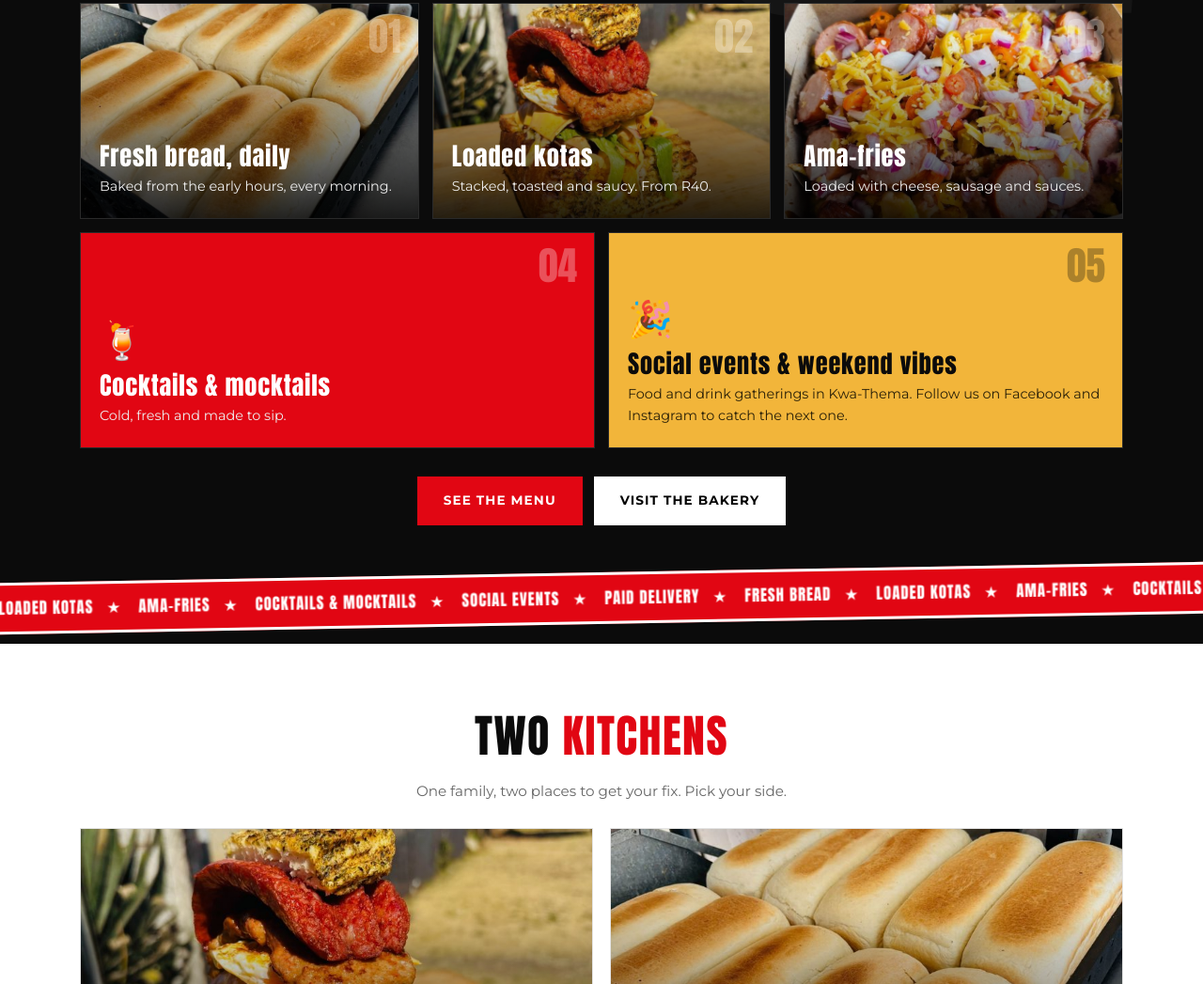
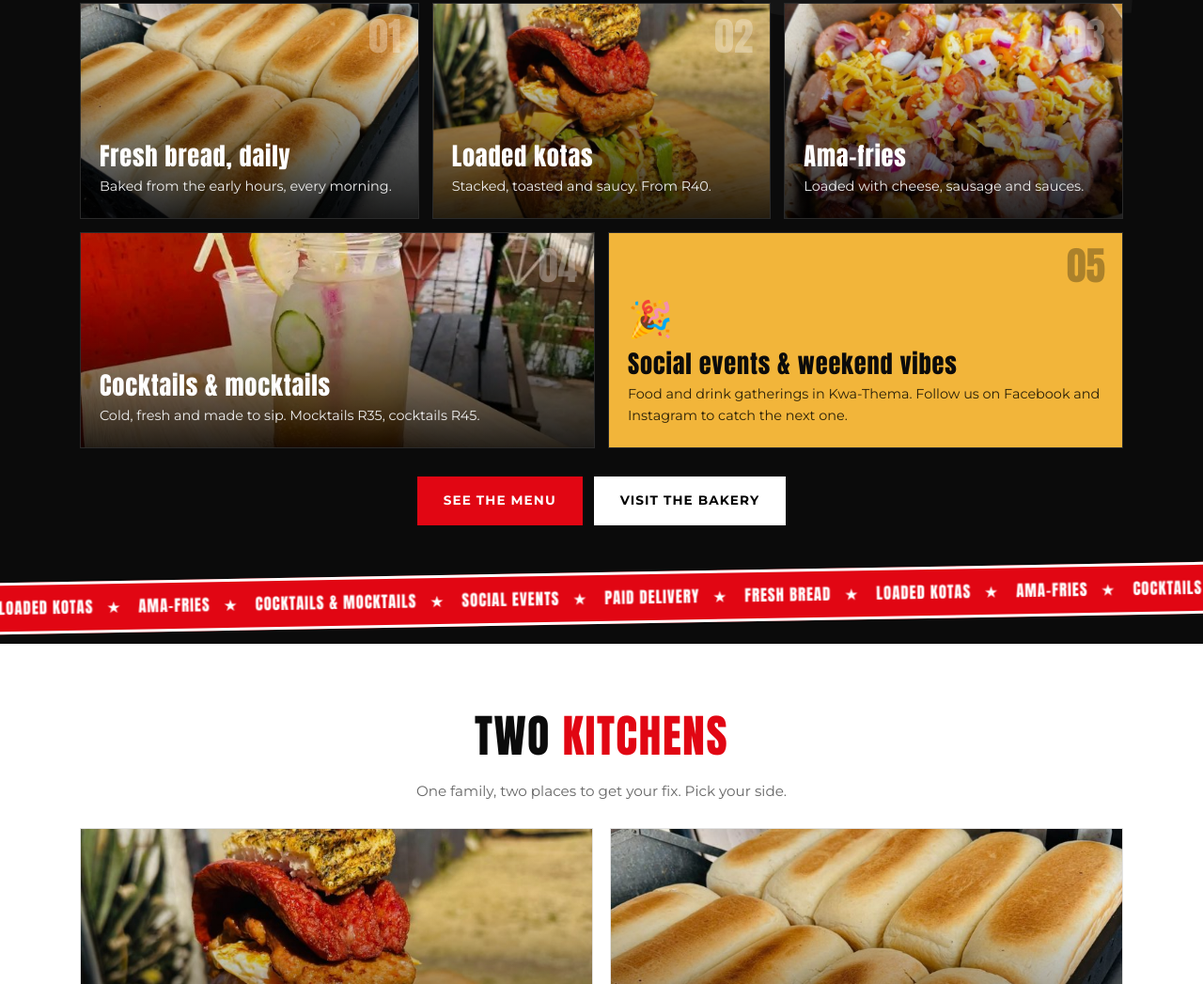
Before and after one commit to MohapiJrTom99/the-exclusives-017, a plain HTML site: page index.html in a window 1280 px wide. Shown: the part 1031-2078 px from the top of the page at 94% size. Drawn offline with Linux system fonts and the light colour scheme.

Commit message:
Drinks photo on All About tile

```diff
--- a/index.html
+++ b/index.html
@@ -74,7 +74,7 @@
       <div class="au-tile t-photo" style="--bg:url('images/bakery-tray.jpg')"><span class="au-no">01</span><h3>Fresh bread, daily</h3><p>Baked from the early hours, every morning.</p></div>
       <div class="au-tile t-photo" style="--bg:url('images/kota-1.jpg')"><span class="au-no">02</span><h3>Loaded kotas</h3><p>Stacked, toasted and saucy. From R40.</p></div>
       <div class="au-tile t-photo" style="--bg:url('images/fries-1.jpg')"><span class="au-no">03</span><h3>Ama-fries</h3><p>Loaded with cheese, sausage and sauces.</p></div>
-      <div class="au-tile t-red"><span class="au-no">04</span><span class="au-ico">&#127865;</span><h3>Cocktails &amp; mocktails</h3><p>Cold, fresh and made to sip.</p></div>
+      <div class="au-tile t-photo" style="--bg:url('images/drinks.jpg')"><span class="au-no">04</span><h3>Cocktails &amp; mocktails</h3><p>Cold, fresh and made to sip. Mocktails R35, cocktails R45.</p></div>
       <div class="au-tile t-gold"><span class="au-no">05</span><span class="au-ico">&#127881;</span><h3>Social events &amp; weekend vibes</h3><p>Food and drink gatherings in Kwa-Thema. Follow us on Facebook and Instagram to catch the next one.</p></div>
     </div>
     <div class="au-cta">
```
